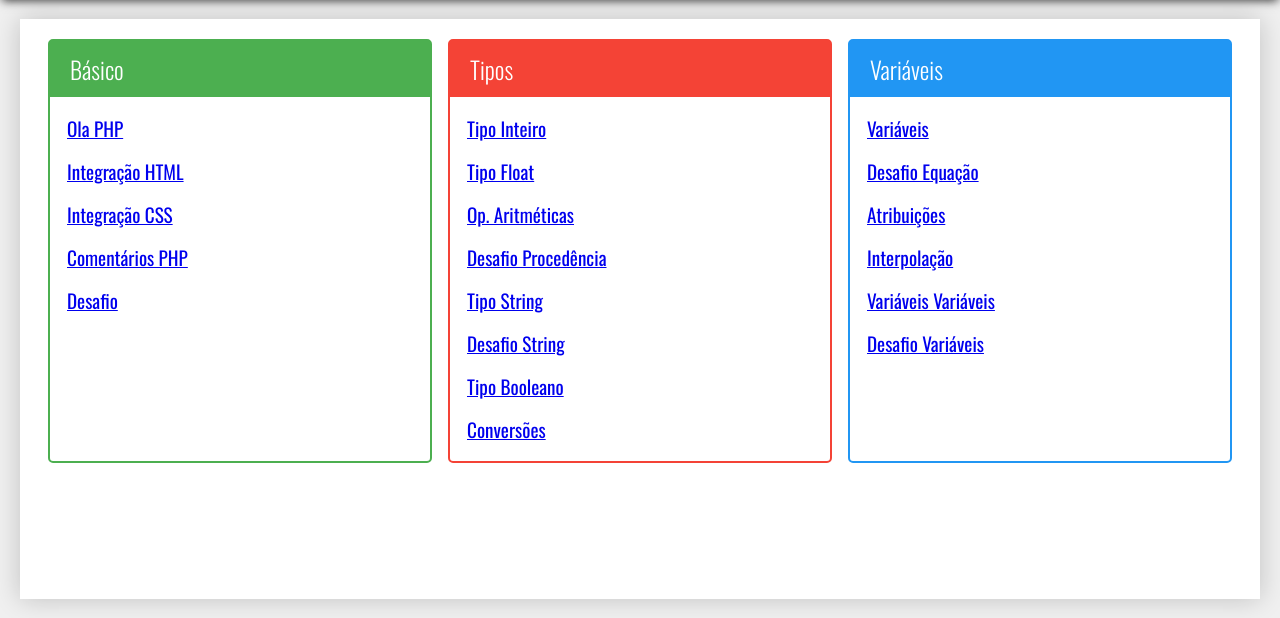
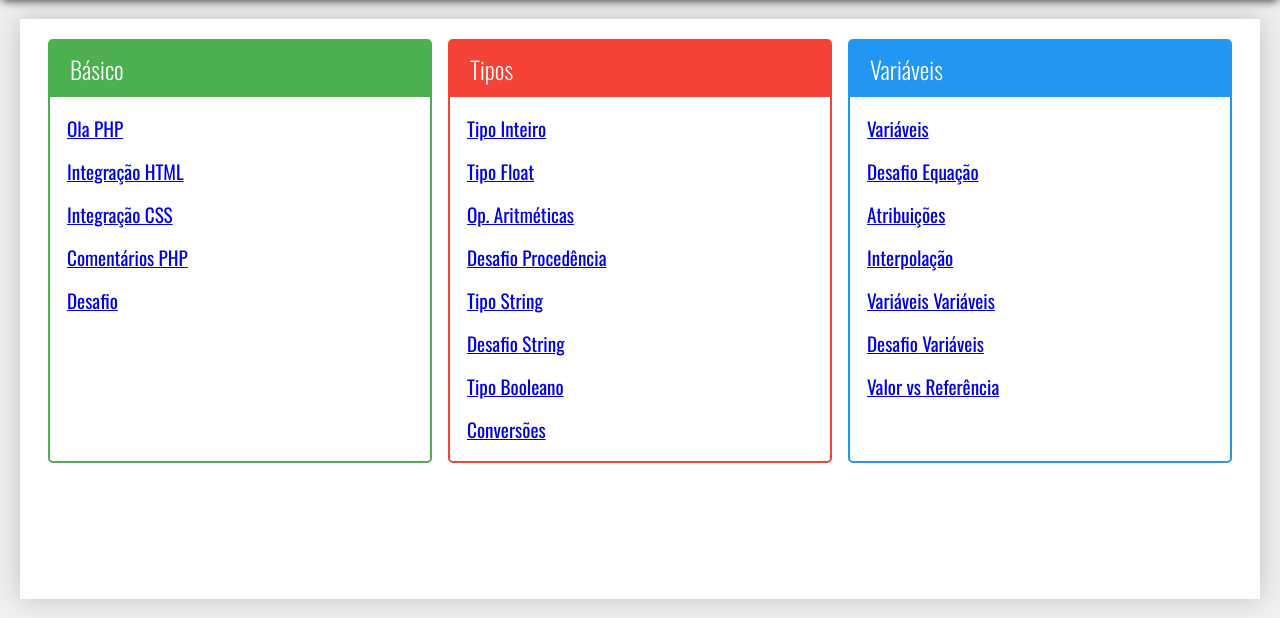
Before and after one commit to BRADDTELES/Curso-PHP7, a PHP site: page /aula-01/ in a window 1280 px wide. Shown: the part 121-739 px from the top of the page. Run offline with PHP 8.4, Linux system fonts and the light colour scheme.

Commit message:
Listando, o Valor vs Referência das atribuições

```diff
--- a/aula-01/index.php
+++ b/aula-01/index.php
@@ -128,6 +128,11 @@
                   Desafio Variáveis
                 </a>
               </li>
+              <li>
+                <a href="exercicio.php?dir=variaveis&file=valor_referencia">
+                  Valor vs Referência
+                </a>
+              </li>
             </ul>
           </div>
         </nav>
```
